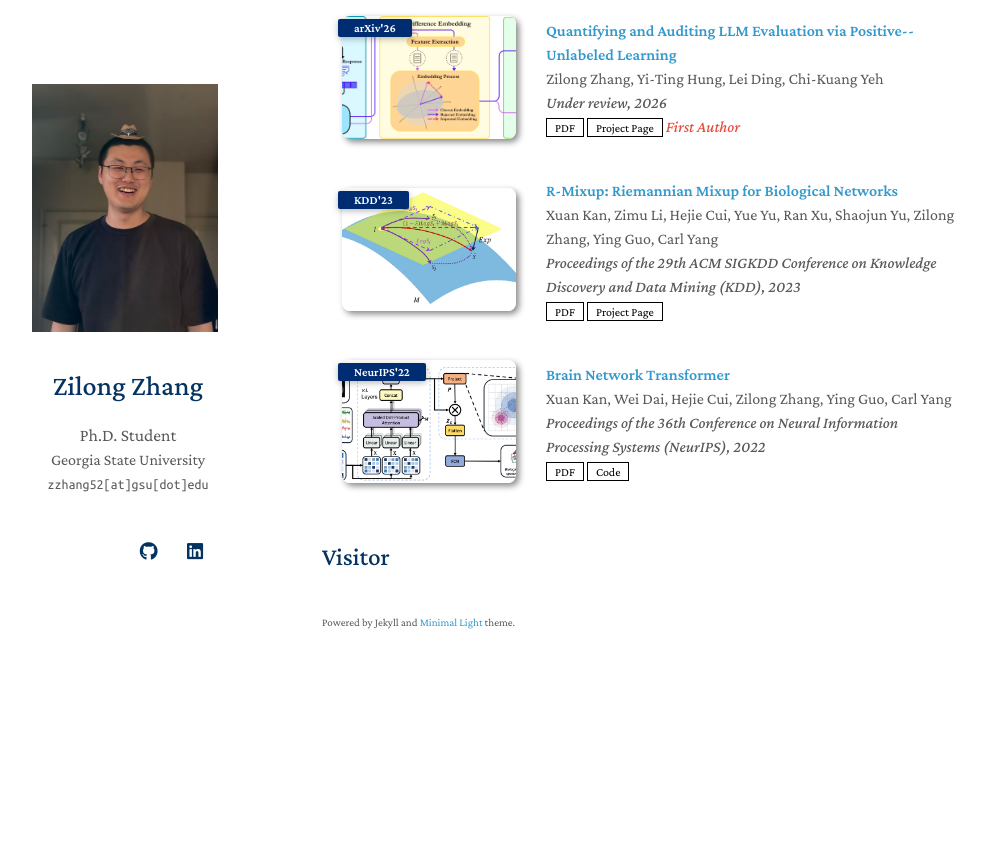
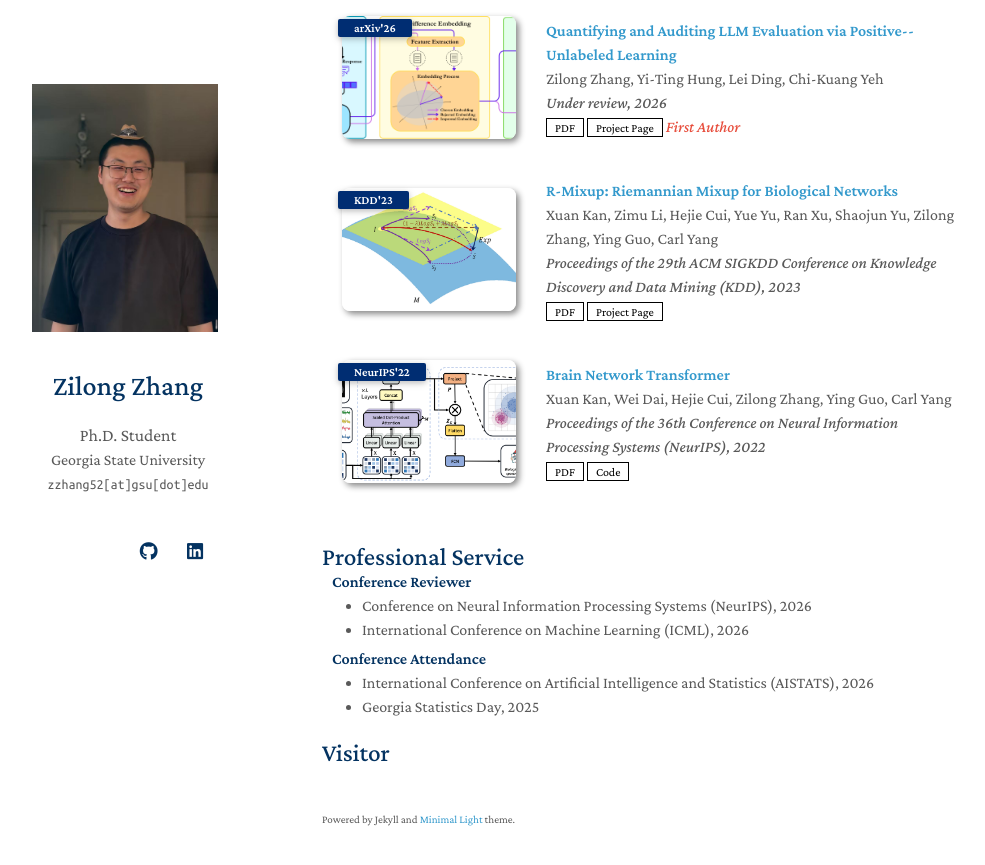
Before and after one commit to zilong7832/zilong7832.github.io, a Jekyll site: the page built from index.md, in a window 1280 px wide and 900 px high, scrolled down 896 px. Shown: the top 865 px of the window, without its empty margins (148-1133 px from the left). Built offline with Jekyll 4.4.1, drawn with Linux system fonts in a browser that asks for light colours; a style sheet for code colours, icons or effects is not loaded; our own code applies the rules of GitHub Pages for plain Markdown files; before the commit the page ends 1599 px from its top, so only the background shows below that.

```diff
--- a/_includes/services.md
+++ b/_includes/services.md
@@ -1,16 +1,29 @@
-## Services
+<h2 id="professional-service" style="margin: 2px 0px 0px;">Professional Service</h2>
 
-<h4 style="margin:0 10px 0;">Conference Reviewers</h4>
+<h4 style="margin:0 10px 0;">Conference Reviewer</h4>
 
 <ul style="margin:0 0 5px;">
-  <li><a href="http://cvpr2023.thecvf.com/"><autocolor>IEEE/CVF Conference on Computer Vision and Pattern Recognition (CVPR) 2021-2023</autocolor></a></li>
-  <li><a href="http://iccv2021.thecvf.com/"><autocolor>IEEE/CVF International Conference on Computer Vision (ICCV) 2021</autocolor></a></li>
-  <li><a href="https://eccv2022.ecva.net/"><autocolor>European Conference on Computer Vision (ECCV) 2022</autocolor></a></li>
+  <li>
+    <a href="https://neurips.cc/Conferences/2026">
+      <autocolor>Conference on Neural Information Processing Systems (NeurIPS), 2026</autocolor>
+    </a>
+  </li>
+  <li>
+    <a href="https://icml.cc/Conferences/2026">
+      <autocolor>International Conference on Machine Learning (ICML), 2026</autocolor>
+    </a>
+  </li>
 </ul>
 
-<h4 style="margin:0 10px 0;">Journal Reviewers</h4>
+<h4 style="margin:0 10px 0;">Conference Attendance</h4>
 
 <ul style="margin:0 0 20px;">
-  <li><a href="https://www.computer.org/csdl/journal/tp"><autocolor>IEEE Transactions on Pattern Analysis and Machine Intelligence (TPAMI)</autocolor></a></li>
-  <li><a href="https://www.springer.com/journal/11263"><autocolor>International Journal of Computer Vision (IJCV)</autocolor></a></li>
+  <li>
+    <a href="https://aistats.org/aistats2026/">
+      <autocolor>International Conference on Artificial Intelligence and Statistics (AISTATS), 2026</autocolor>
+    </a>
+  </li>
+  <li>
+    <autocolor>Georgia Statistics Day, 2025</autocolor>
+  </li>
 </ul>
--- a/index.md
+++ b/index.md
@@ -25,6 +25,7 @@ I am currently pursuing my Ph.D. in Statistics and Machine Learning in the Depar
 - **Bioinformatics / Computational Biology:** single-cell multi-omics integration, RNA–protein prediction, and molecular data analysis
 
 {% include_relative _includes/publications.md %}
+{% include_relative _includes/services.md %}
 
 ## Visitor
 
```
